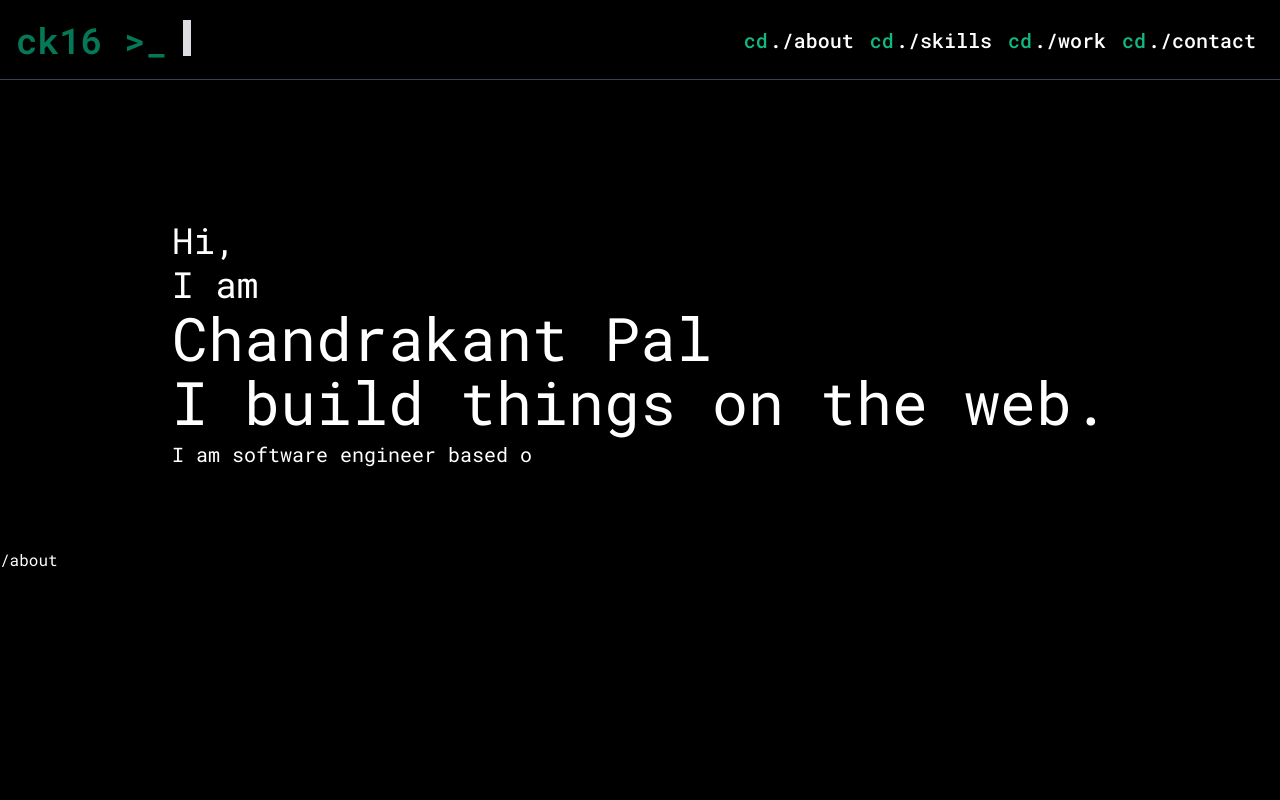
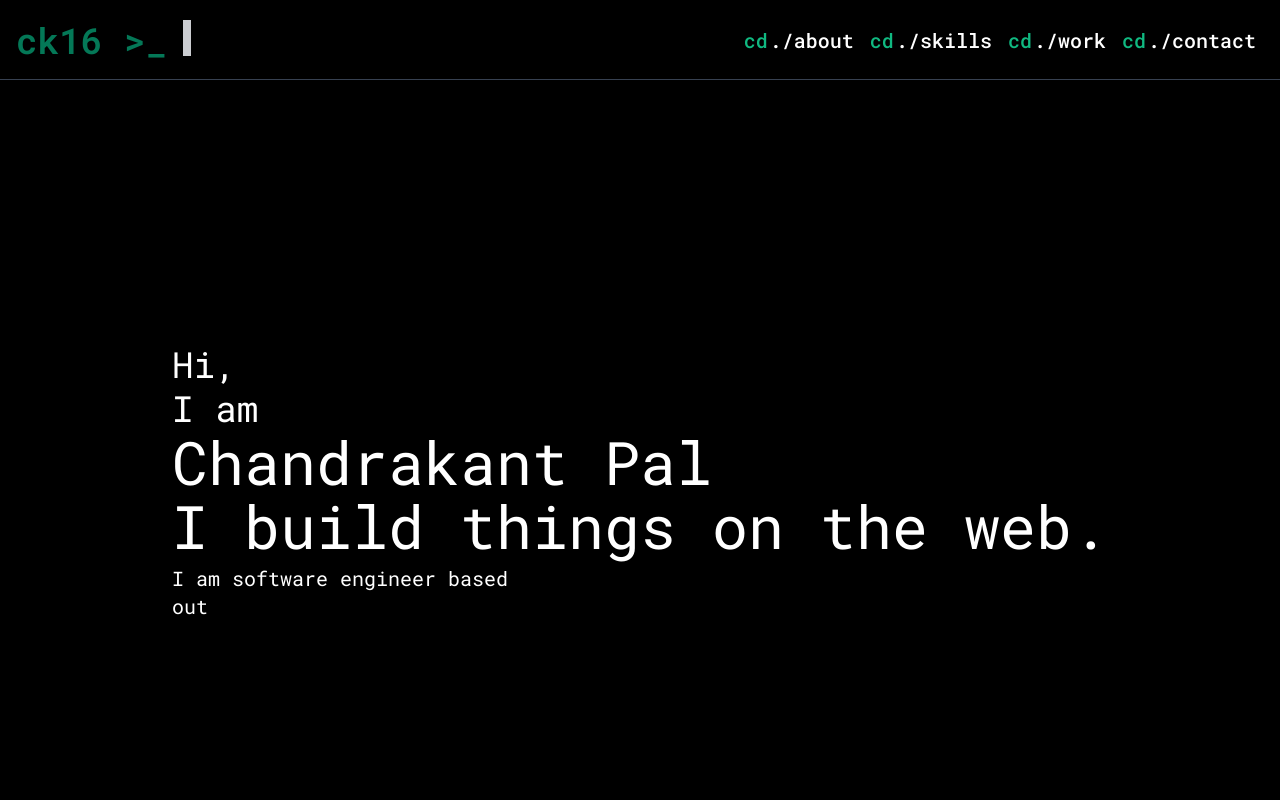
Before and after one commit to ChandrakantPal/ck16dev, a Next.js app: page / in a window 1280 px wide. Shown: the top 800 px of the page. Built offline with nearby package versions, Linux system fonts and the light colour scheme.

Commit message:
h-screen

```diff
--- a/components/Introduction.tsx
+++ b/components/Introduction.tsx
@@ -3,7 +3,7 @@
 
 const Introduction = () => {
   return (
-    <section className="flex flex-col items-center justify-center mt-14">
+    <section className="flex flex-col items-center justify-center h-screen">
       <div className="px-20 py-20 text-left">
         <Typist cursor={{ show: false }}>
           <p className="mt-1 text-lg md:text-4xl">Hi,</p>
```
